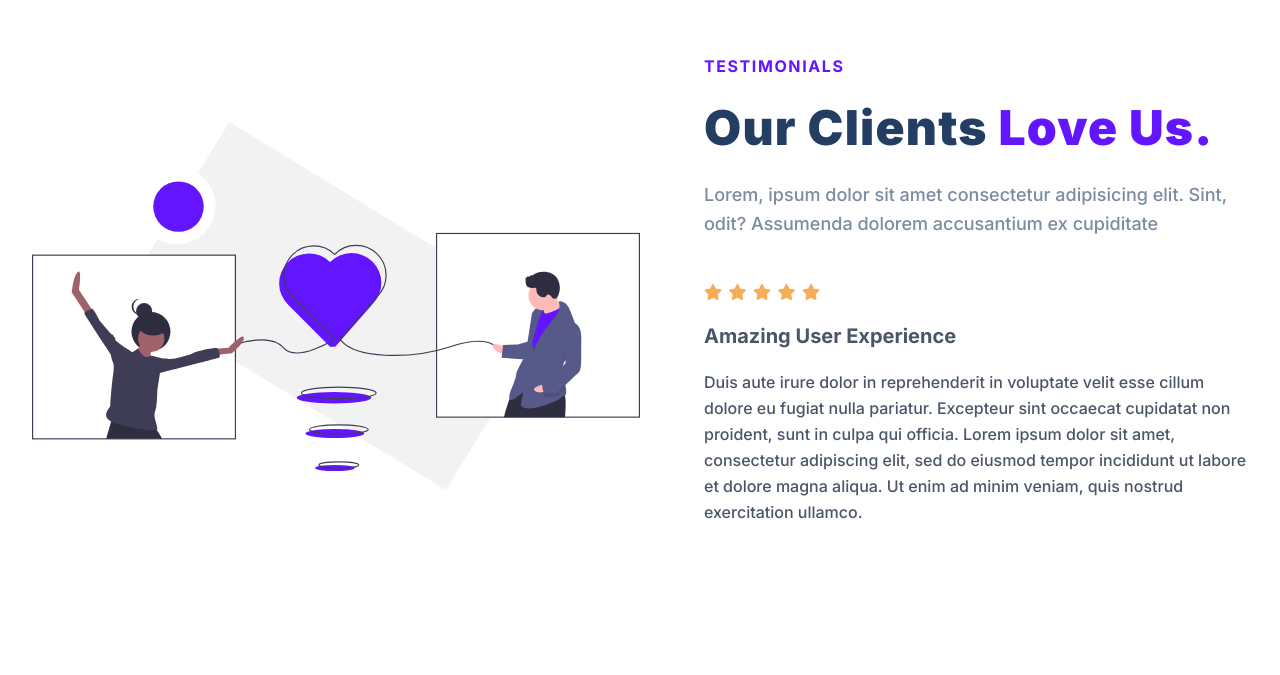
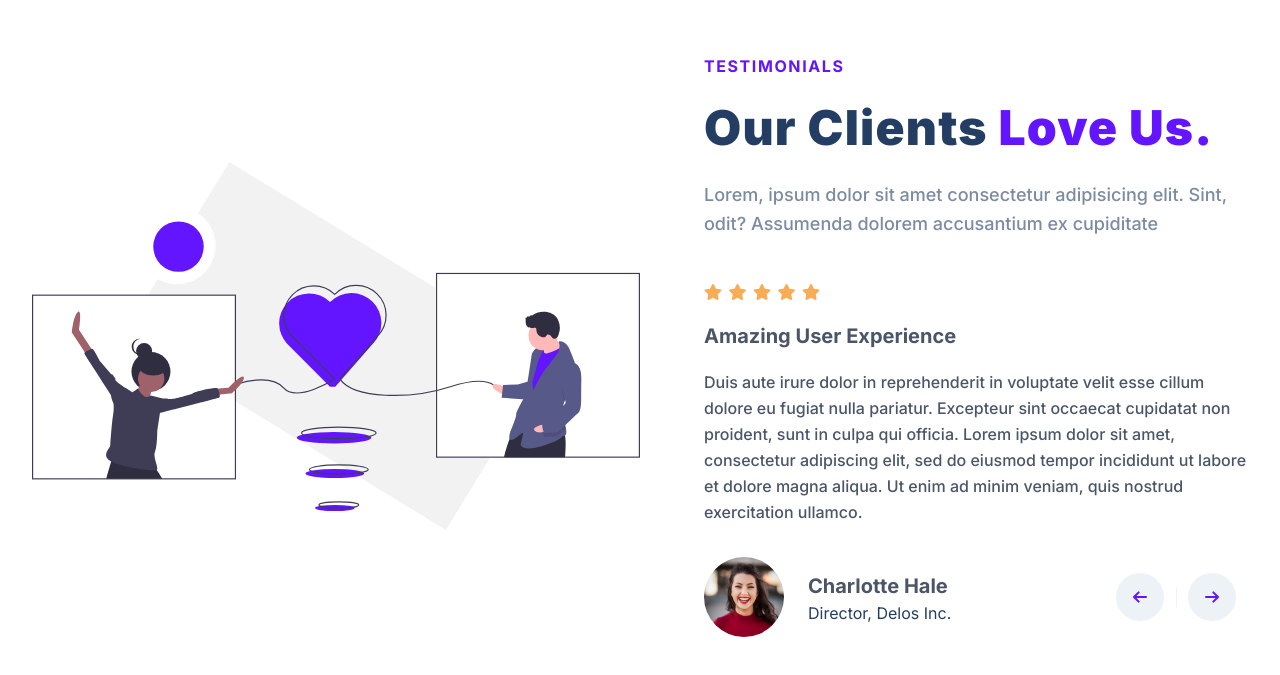
Before and after one commit to NMurphy85/Final, a plain HTML site: page index.html in a window 1280 px wide. Shown: the part 4993-5668 px from the top of the page. Drawn offline with Linux system fonts and the light colour scheme.

Commit message:
added tesimonials section with photo and svg:  start section next!

```diff
--- a/index.html
+++ b/index.html
@@ -510,8 +510,31 @@
                     Duis aute irure dolor in reprehenderit in voluptate velit esse cillum dolore eu fugiat nulla pariatur. Excepteur sint occaecat cupidatat non proident, sunt in culpa qui officia. Lorem ipsum dolor sit amet, consectetur adipiscing elit, sed do eiusmod
                     tempor incididunt ut labore et dolore magna aliqua. Ut enim ad minim veniam, quis nostrud exercitation ullamco.
                   </p>
+                  <div class="testimonial__bottom">
+                    <div class="testimonial__profile">
+                      <img src="./assets/photo-testimonial.avif" alt="" class="testimonial__img">
+                      <div class="testimonial__details">
+                        <div class="testimonial__name">Charlotte Hale</div>
+                        <div class="testimonial__role">Director, Delos Inc.</div>
+                      </div>
+                    </div>
+                    <div class="testimonial__buttons">
+                      <button class="testimonial__button">
+                        <svg fill="none" stroke="rgb(100,21,255)" stroke-linecap="round" stroke-linejoin="round" stroke-width="3" viewBox="0 0 24 24">
+                        <path d="M10 19l-7-7m0 0l7-7m-7 7h18"></path>
+                      </svg>
+                      </button>
+                      <div class="divider"></div>
+                      <button class="testimonial__button">
+                        <svg fill="none" stroke="rgb(100,21,255)" stroke-linecap="round" stroke-linejoin="round" stroke-width="3" viewBox="0 0 24 24">
+                        <path d="M14 5l7 7m0 0l-7 7m7-7H3"></path>
+                      </svg>
+                      </button>
+                    </div>
+                  </div>
                 </div>
               </div>
+
             </div>
         </div>
       </section>
--- a/style.css
+++ b/style.css
@@ -888,6 +888,67 @@ TESTIMONIALS
   color: rgb(74 85 104);
 }
 
+.testimonial__img {
+  width: 80px;
+  height: 80px;
+  border-radius: 50%;
+}
+
+.testimonial__bottom {
+  display: flex;
+  justify-content: space-between;
+}
+
+.testimonial__profile {
+  display: flex;
+  align-items: center;
+}
+
+.testimonial__name {
+  color: #4a5568;
+  line-height: 1.625;
+  font-size: 1.25rem;
+  font-weight: 700;
+}
+
+.testimonial__details {
+  margin-left: 24px;
+}
+
+.testimonial__buttons {
+  display: flex;
+  align-items: center;
+}
+
+.testimonial__button {
+  display: flex;
+  justify-content: center;
+  align-items: center;
+  padding: 16px;
+  background: #edf2f7;
+  border-radius: 50%;
+  margin: 0 12px;
+  transition: all 300ms ease;
+}
+
+.testimonial__button svg {
+  width: 16px;
+  height: 16px;
+}
+
+.divider {
+  margin-top: 0.75rem;
+  margin-bottom: 0.75rem;
+  border-right-width: 1px;
+  width: 0.5px;
+  background-color: #edf2f7;
+  height: 20px;
+}
+
+.testimonial__button:hover {
+  background-color: rgb(229, 231, 235);
+}
+
 @media (max-width: 1280px) {
   .plan__button {
     max-width: none;
```
Also changed, not shown: assets/photo-testimonial.avif (added).
